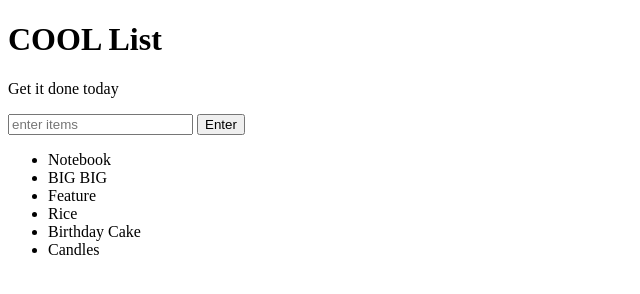
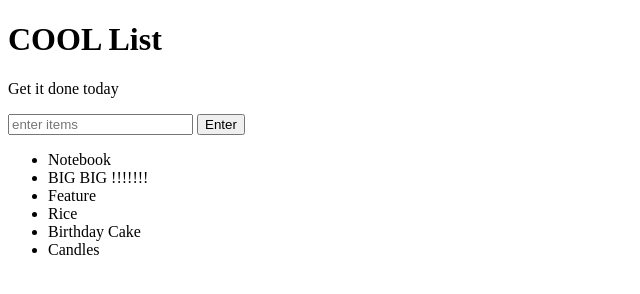
Before and after one commit to TontonSaid/background-generator, a plain HTML site: page index.html in a window 1280 px wide. Shown: the full height of the page, 0-640 px from the left. Drawn offline with Linux system fonts and the light colour scheme.

Commit message:
exclamation points

```diff
--- a/index.html
+++ b/index.html
@@ -11,7 +11,7 @@
 	<button id="enter">Enter</button>
 	<ul>
 		<li class="bold red" random="23">Notebook</li>
-		<li>BIG BIG</li>
+		<li>BIG BIG !!!!!!!</li>
 		<li>Feature</li>
 		<li>Rice</li>
 		<li>Birthday Cake</li>
```
